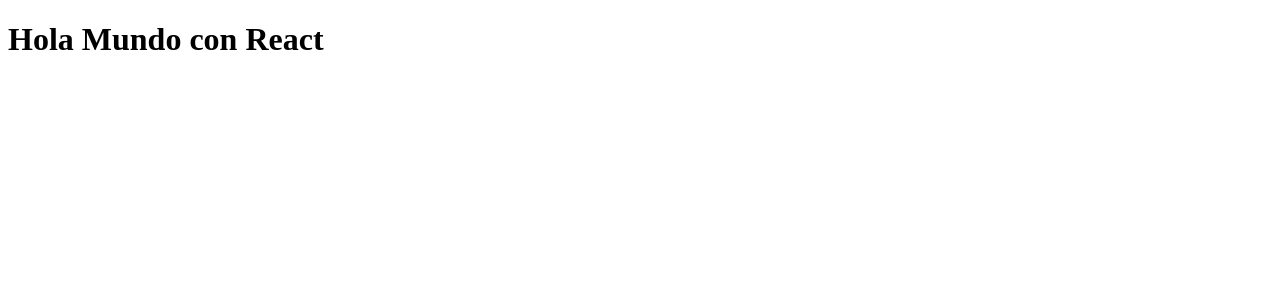
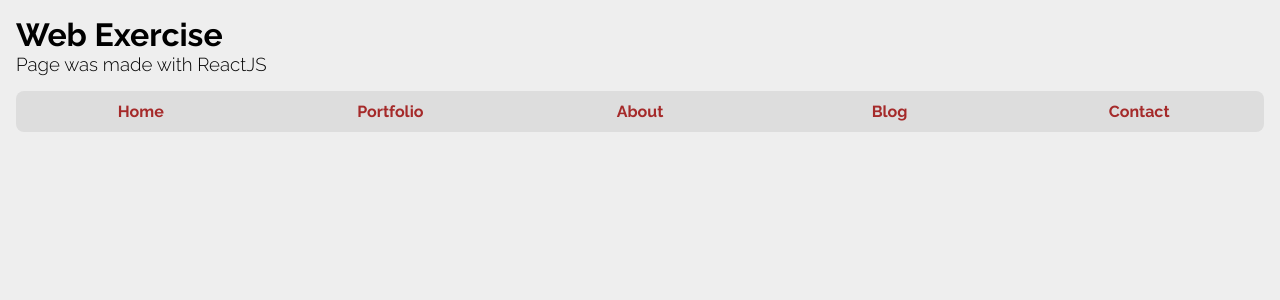
Before and after one commit to angelozdev/frontend-excercise, a React app: page / in a window 1280 px wide. Shown: the top 300 px of the page. Built offline with nearby package versions, Linux system fonts and the light colour scheme.

Commit message:
Header component done with wtyles

```diff
--- a/package.json
+++ b/package.json
@@ -25,6 +25,7 @@
     "@babel/preset-typescript": "^7.10.1",
     "@types/react": "^16.9.38",
     "@types/react-dom": "^16.9.8",
+    "@types/styled-components": "^5.1.0",
     "babel-loader": "^8.1.0",
     "favicons-webpack-plugin": "^3.0.1",
     "html-webpack-plugin": "^4.3.0",
--- a/src/index.tsx
+++ b/src/index.tsx
@@ -1,9 +1,17 @@
-import React from 'react';
+import React, { Fragment } from 'react';
 import { render } from 'react-dom';
+
+/* Styles */
+import { GlobalState } from './styles/GlobalState'
 
 /* Routes */
 import App from './routes/App';
 
 const $root = document.querySelector('#root')
 
-render(<App />, $root)
+render(
+   <Fragment>
+      <GlobalState />
+      <App />
+   </Fragment>
+, $root)
--- /dev/null
+++ b/src/pages/Home.tsx
@@ -0,0 +1,14 @@
+import React, { Fragment } from 'react';
+
+/* Components */
+import Header from '../react-components/Header'
+
+const Home = (): JSX.Element => {
+   return (
+      <Fragment>
+         <Header />
+      </Fragment>
+   )
+}
+
+export default Home;
--- /dev/null
+++ b/src/react-components/Header/index.tsx
@@ -0,0 +1,27 @@
+import React from 'react';
+
+/* Styles */
+import { HeaderStyled } from './style';
+
+/* Components */
+import NavItem from '../NavItem'
+
+const items = ['Home', 'Portfolio', 'About', 'Blog', 'Contact']
+
+const Header = (): JSX.Element => {
+   return (
+      <HeaderStyled>
+         <h1>Web Exercise</h1>
+         <h3>Page was made with ReactJS</h3>
+         <nav>
+            <ul>{
+               items.map(item => (
+                  <NavItem key={item} title={item} />
+               ))
+            }</ul>
+         </nav>
+      </HeaderStyled>
+   )
+}
+
+export default Header;
--- /dev/null
+++ b/src/react-components/Header/style.ts
@@ -0,0 +1,21 @@
+import styled from 'styled-components';
+
+export const HeaderStyled = styled.header`
+   width: 100%;
+
+   h3 {
+      font-weight: 300;
+   }
+
+   nav {
+      width: 100%;
+
+      & ul {
+         display: flex;
+         justify-content: space-around;
+         background-color: var(--background-dark);
+         border-radius: .5rem;
+         overflow: hidden;
+      }
+   }
+`
--- /dev/null
+++ b/src/react-components/NavItem/index.tsx
@@ -0,0 +1,17 @@
+import React from 'react';
+
+import { NavItemStyled } from './style'
+
+interface IProps {
+   title: string
+}
+
+const NavItem = ({ title }: IProps) => {
+   return (
+      <NavItemStyled>
+         {title}
+      </NavItemStyled>
+   )
+}
+
+export default NavItem;
--- /dev/null
+++ b/src/react-components/NavItem/style.ts
@@ -0,0 +1,16 @@
+import styled from 'styled-components';
+
+export const NavItemStyled = styled.li`
+   padding: .7rem;
+   width: 100%;
+   color: brown;
+   cursor: pointer;
+   font-weight: 700;
+   text-align: center;
+   user-select: none;
+
+   &.active {
+      color: var(--background);
+      background: var(--color-primary);
+   }
+`
--- a/src/routes/App.tsx
+++ b/src/routes/App.tsx
@@ -1,10 +1,13 @@
-import React from 'react'
+import React, { Fragment } from 'react';
+
+/* Components */
+import Home from '../pages/Home'
 
 const App = () => {
    return (
-      <div>
-         <h1>Hola Mundo con React</h1>
-      </div>
+      <Fragment>
+         <Home />
+      </Fragment>
    )
 }
 
--- /dev/null
+++ b/src/styles/GlobalState.ts
@@ -0,0 +1,36 @@
+import { createGlobalStyle } from 'styled-components';
+
+export const GlobalState = createGlobalStyle`
+   @import url('https://fonts.googleapis.com/css2?family=Raleway:wght@300;400;700&display=swap');
+
+   :root {
+      --background: #eee;
+      --background-dark: #ddd;
+      --color-primary: brown;
+   }
+
+   *, *::after, *::before {
+      box-sizing: border-box;
+   }
+
+   body {
+      margin : 0;
+      padding: 0;
+      font-family: 'Raleway', sans-serif;
+      background-color: var(--background);
+   }
+
+   #root {
+      padding: 1rem;
+   }
+
+   h1, h2, h3, h4, h5, h6 {
+      margin : 0;
+      padding: 0;
+   }
+
+   ul {
+      list-style: none;
+      padding: 0;
+   }
+`
```
Also changed, not shown: 1 other file (tests, documents, lock files or other folders).
